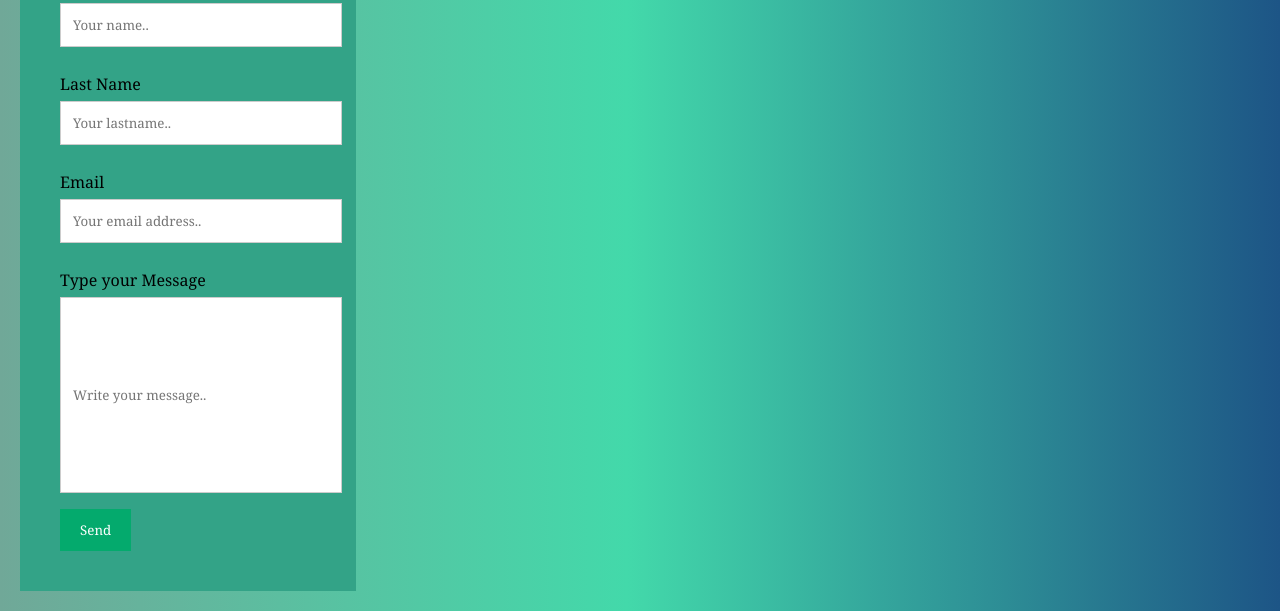
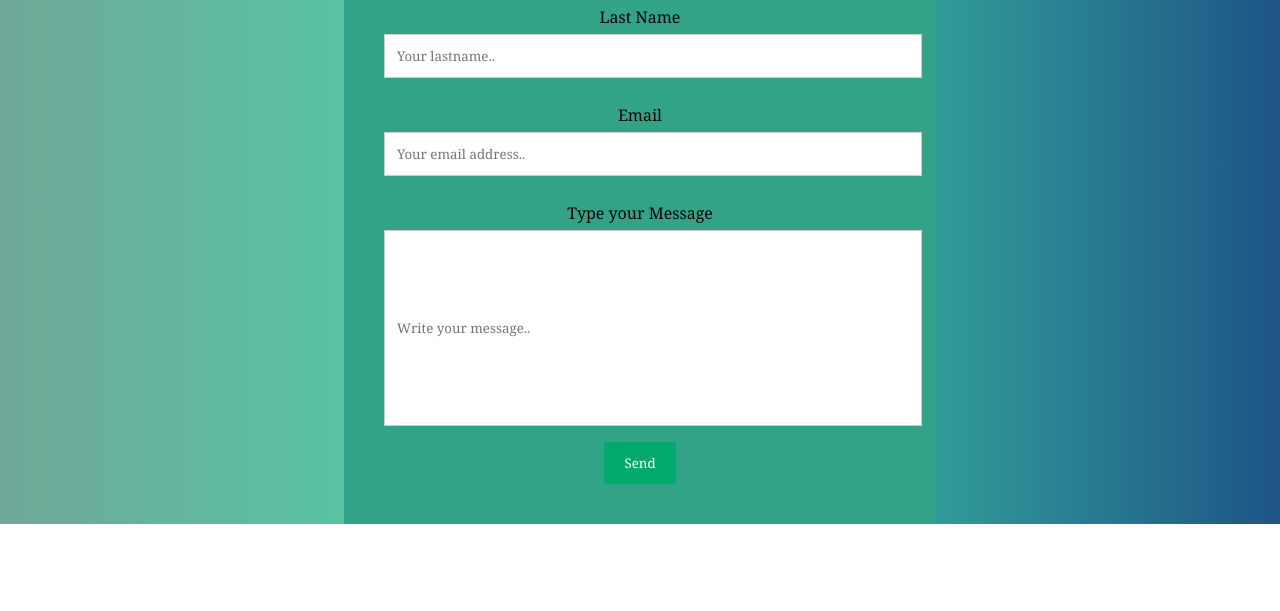
Before and after one commit to EssenceElegance/Perfume, a plain HTML site: page contact_us.html in a window 1280 px wide. Shown: the part 602-1213 px from the top of the page. After the commit the page ends 1126 px from the top, so only its background shows below. Drawn offline with Linux system fonts and the light colour scheme.

Commit message:
Update contact_us.html

```diff
--- a/contact_us.html
+++ b/contact_us.html
@@ -32,8 +32,7 @@
           </div>
 </div>
 
-           <div class="row">
-                <div class="column">
+        <center>
     <div class="contactForm">
             <form>
     		<h2>Send us a message:</h2>
@@ -57,8 +56,7 @@
                     <input type="Submit" name="" value="Send" >
             </form>
         </div>
-			    </div>
-		       </div>
+			  </center>
 </section>
 </body>
 </html>
```
